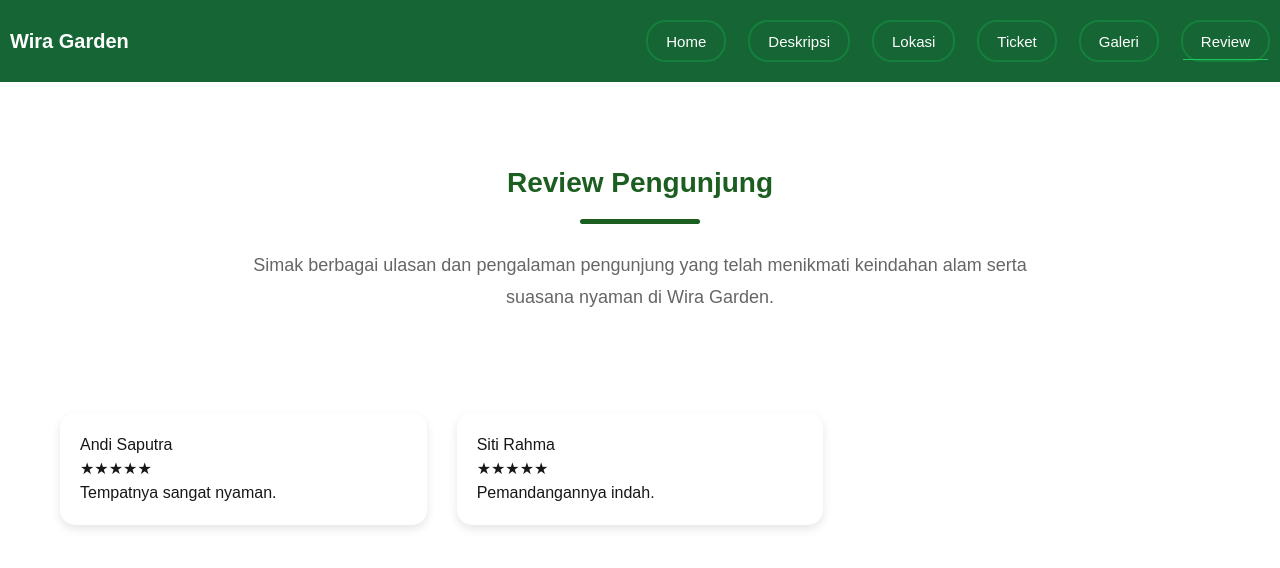
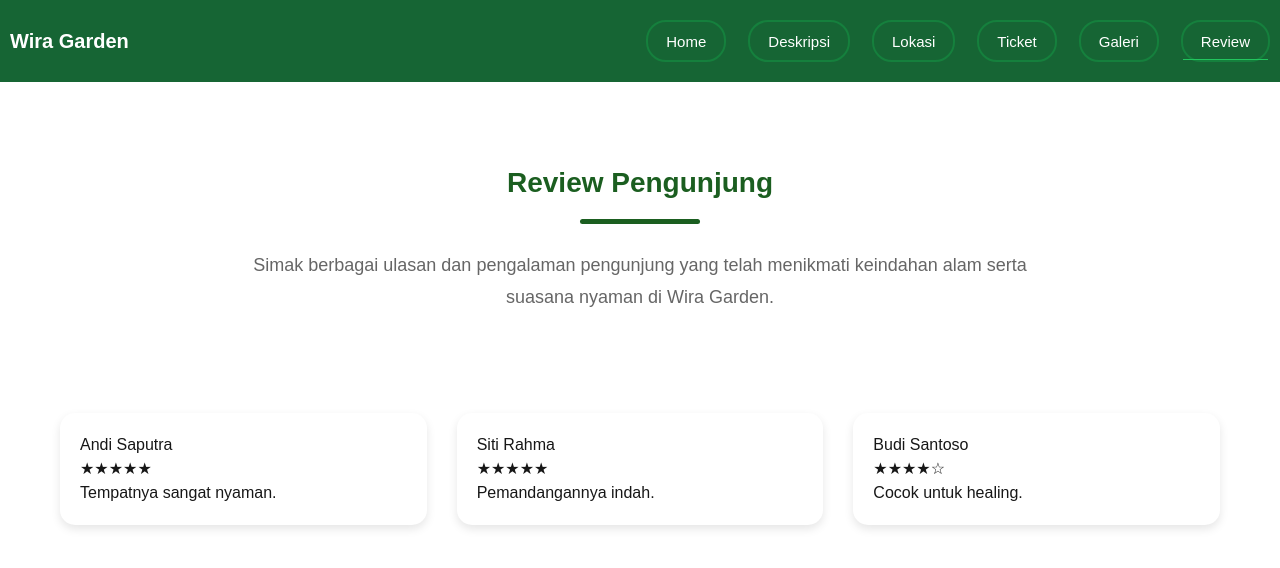
Before and after one commit to jovanakbarsetiodono-code/TI-WEB-24A-SIXTUPLE, a Next.js app in the folder my-app/: page /review in a window 1280 px wide. Shown: the top 568 px of the page. Built offline with nearby package versions, Linux system fonts and the light colour scheme.

Commit message:
Menambahkan kartu review ketiga

```diff
--- a/my-app/app/review/page.tsx
+++ b/my-app/app/review/page.tsx
@@ -22,7 +22,11 @@ export default function ReviewPage() {
           <p>★★★★★</p>
           <p>Pemandangannya indah.</p>
         </div>
-
+        <div className={styles.reviewCard}>
+          <h3>Budi Santoso</h3>
+          <p>★★★★☆</p>
+          <p>Cocok untuk healing.</p>
+        </div>
          </section>
     </main>
   );
```
